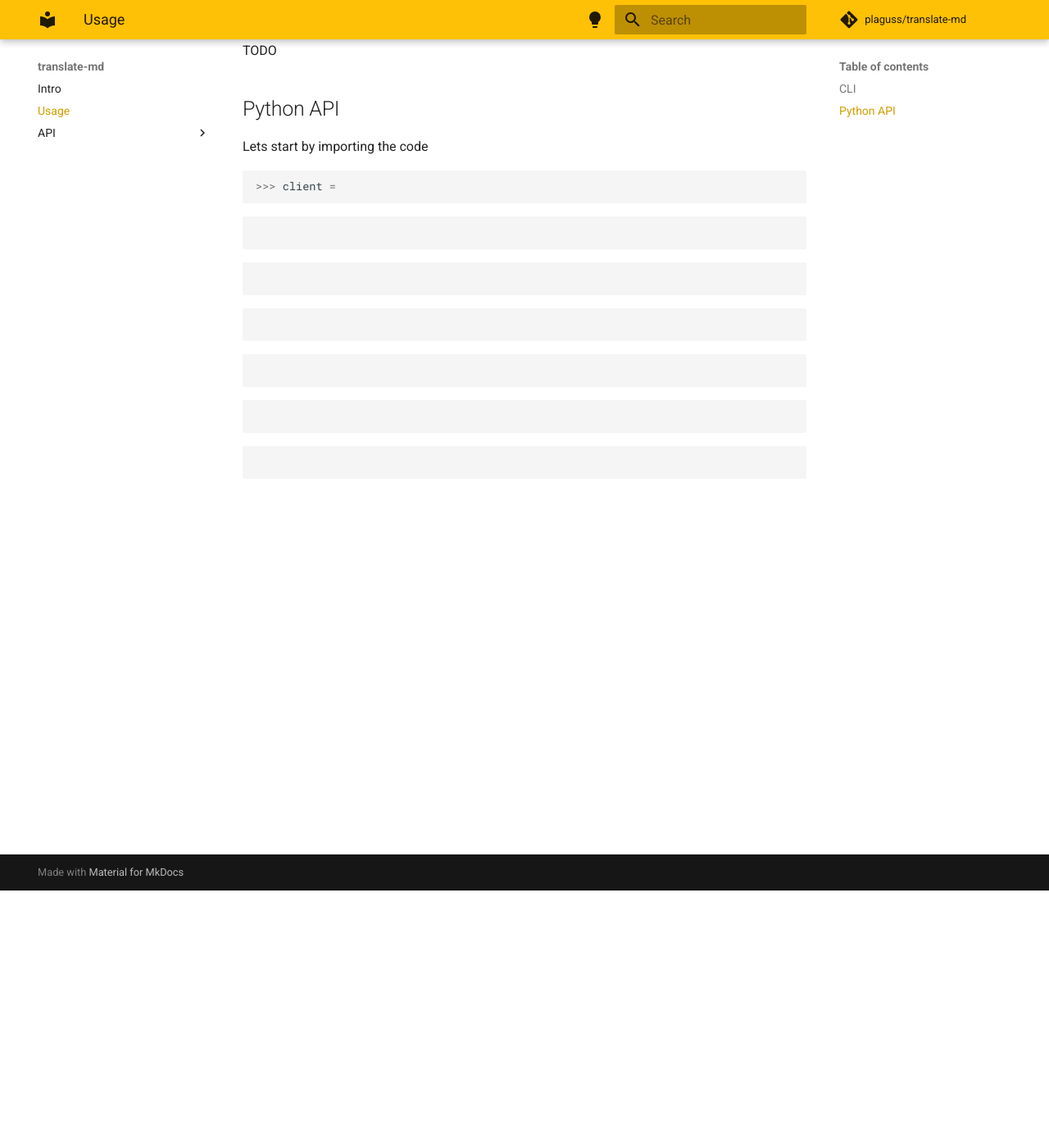
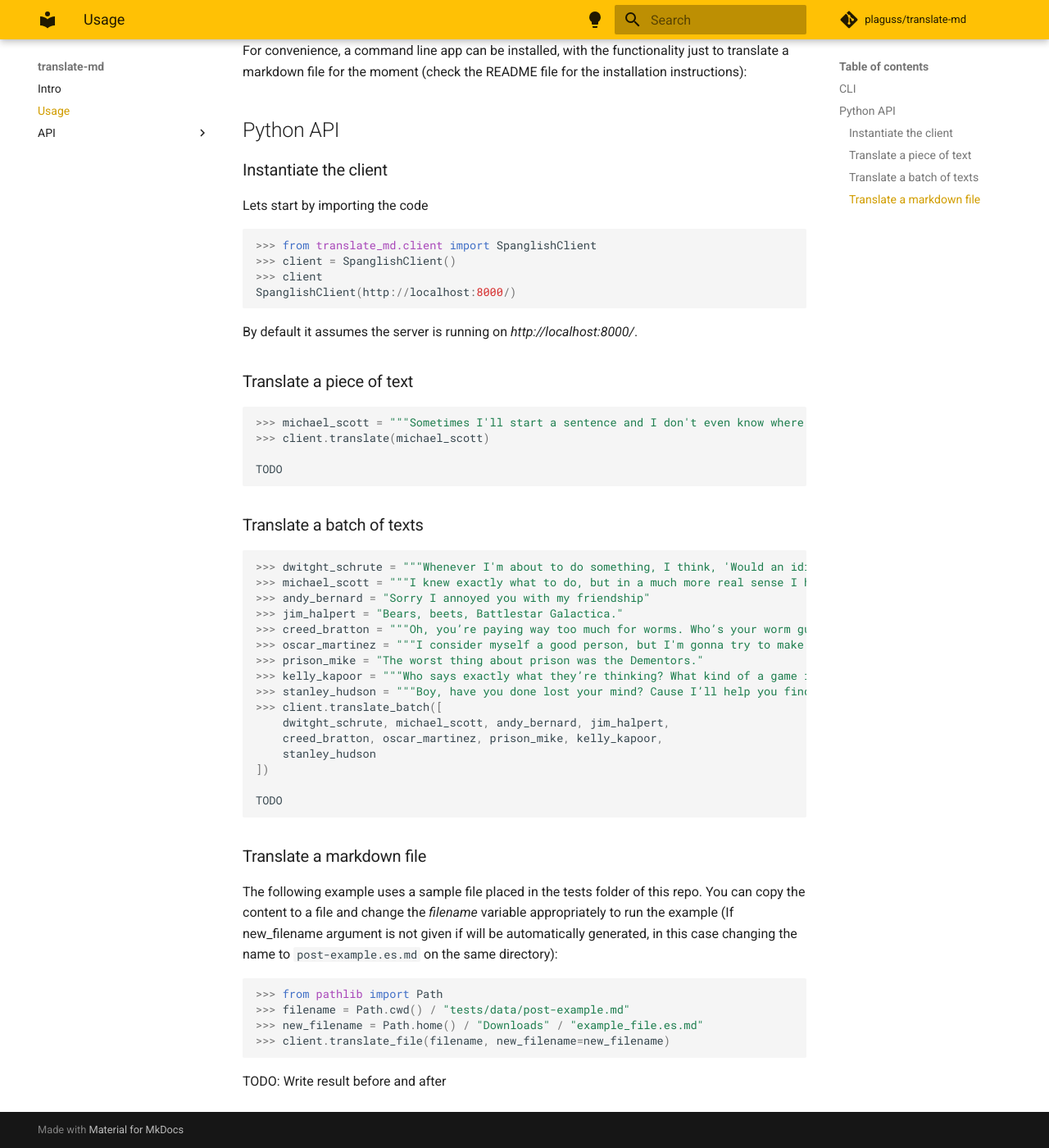
Before and after one commit to plaguss/translate-md, an MkDocs documentation site: the page built from docs/usage.md, in a window 1280 px wide and 1400 px high, scrolled down 314 px. Shown: the whole window at 82% size. Built offline with MkDocs 1.6.1 and Material for MkDocs 9.7.7, drawn with Linux system fonts in a browser that asks for light colours; comment, search, counter and statistics services are not loaded.

Commit message:
docs: add examples for the userguide

````diff
--- a/docs/usage.md
+++ b/docs/usage.md
@@ -6,31 +6,64 @@ First of all, make sure that the [spanglish](https://github.com/plaguss/spanglis
 
 ## CLI
 
-TODO
+For convenience, a command line app can be installed, with the functionality just to translate a markdown file for the moment (check the README file for the installation instructions):
+
 
 ## Python API
+
+
+### Instantiate the client
 
 Lets start by importing the code
 
 ```python
-
->>> client =
+>>> from translate_md.client import SpanglishClient
+>>> client = SpanglishClient()
+>>> client
+SpanglishClient(http://localhost:8000/)
 ```
 
+By default it assumes the server is running on *http://localhost:8000/*.
+
+### Translate a piece of text
+
 ```python
+>>> michael_scott = """Sometimes I'll start a sentence and I don't even know where it's going. I just hope I find it along the way."""
+>>> client.translate(michael_scott)
+
+TODO
 ```
 
+### Translate a batch of texts
+
 ```python
+>>> dwitght_schrute = """Whenever I'm about to do something, I think, 'Would an idiot do that?' and if they would, I do not do that thing."""
+>>> michael_scott = """I knew exactly what to do, but in a much more real sense I had no idea what to do."""
+>>> andy_bernard = "Sorry I annoyed you with my friendship"
+>>> jim_halpert = "Bears, beets, Battlestar Galactica."
+>>> creed_bratton = """Oh, you’re paying way too much for worms. Who’s your worm guy?"""
+>>> oscar_martinez = """I consider myself a good person, but I'm gonna try to make him cry."""
+>>> prison_mike = "The worst thing about prison was the Dementors."
+>>> kelly_kapoor = """Who says exactly what they’re thinking? What kind of a game is that?"""
+>>> stanley_hudson = """Boy, have you done lost your mind? Cause I’ll help you find it!"""
+>>> client.translate_batch([
+    dwitght_schrute, michael_scott, andy_bernard, jim_halpert,
+    creed_bratton, oscar_martinez, prison_mike, kelly_kapoor,
+    stanley_hudson
+])
+
+TODO
 ```
 
+### Translate a markdown file
+
+The following example uses a sample file placed in the tests folder of this repo. You can copy the content to a file and change the *filename* variable appropriately to run the example (If new_filename argument is not given if will be automatically generated, in this case changing the name to `post-example.es.md` on the same directory):
+
 ```python
+>>> from pathlib import Path
+>>> filename = Path.cwd() / "tests/data/post-example.md"
+>>> new_filename = Path.home() / "Downloads" / "example_file.es.md"
+>>> client.translate_file(filename, new_filename=new_filename)
 ```
 
-```python
-```
-
-```python
-```
-
-```python
-```
+TODO: Write result before and after
````
